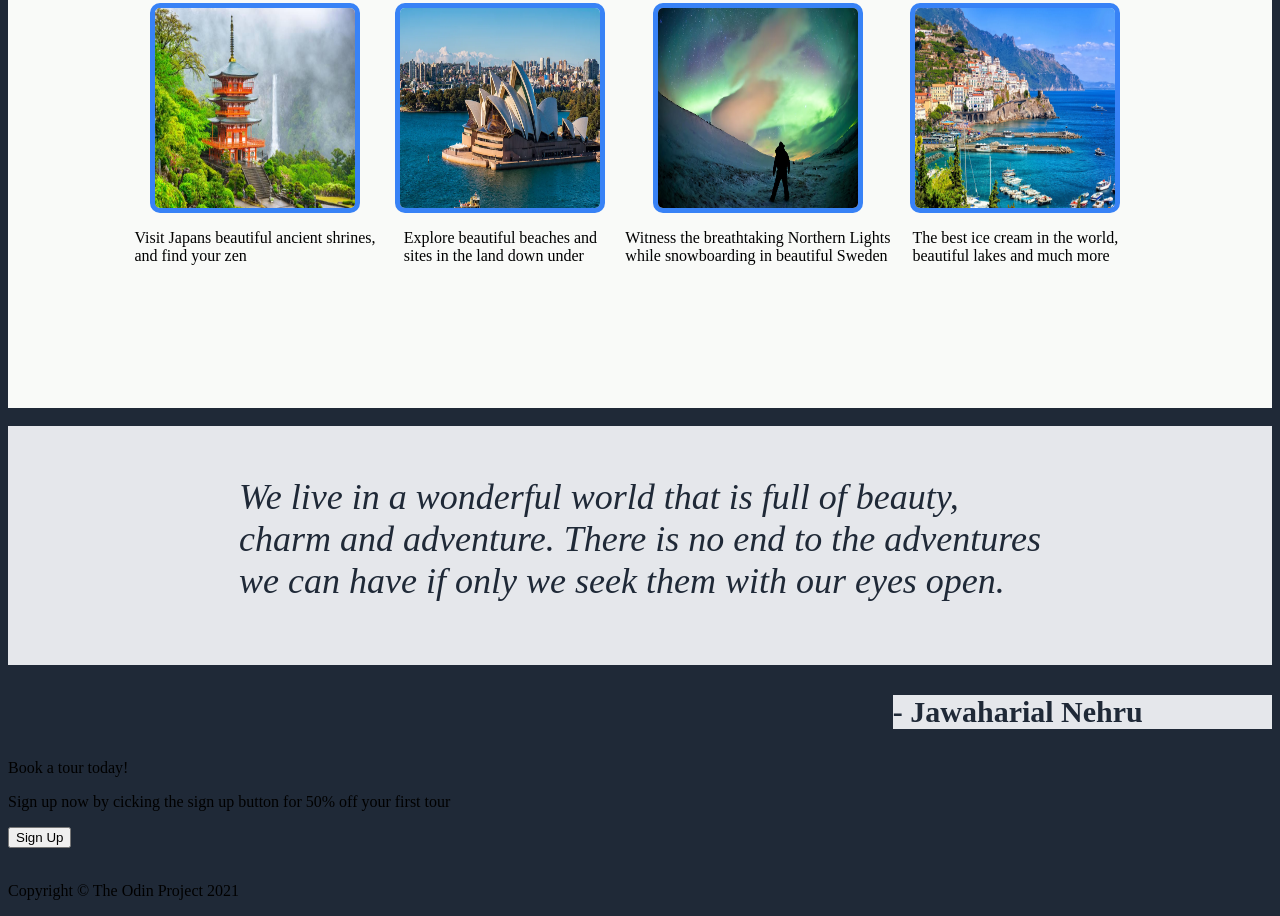
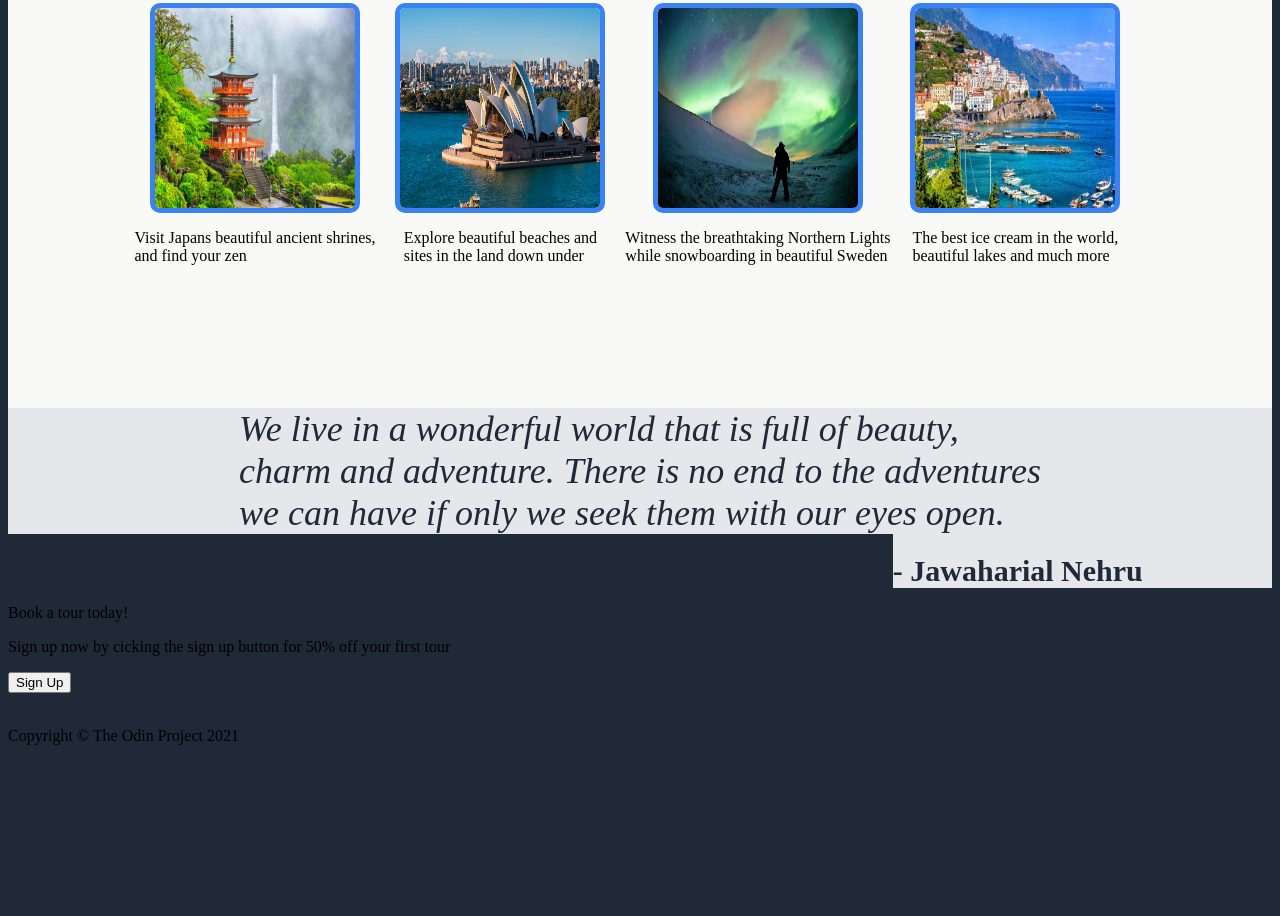
Before and after one commit to amybuc13/Landingpage, a plain HTML site: page index.html in a window 1280 px wide. Shown: the part 725-1641 px from the top of the page. After the commit the page ends 1486 px from the top, so only its background shows below. Drawn offline with Linux system fonts and the light colour scheme.

Commit message:
updated html and css

```diff
--- a/styles.css
+++ b/styles.css
@@ -1,5 +1,6 @@
 .body {
     font-family: system-ui, -apple-system, BlinkMacSystemFont, 'Segoe UI', Roboto, Oxygen, Ubuntu, Cantarell, 'Open Sans', 'Helvetica Neue', sans-serif;
+    margin: 0;
 }
 
 .header {
@@ -161,8 +162,7 @@
     display: flex;
     justify-content: center;
     align-items: center;
-    padding: 5%;
-    padding-top: 50px;
+    padding: 0;
     margin: 0;
 }
 
@@ -172,4 +172,7 @@
     font-weight: bold;
     font-size: 30px;
     margin-left: 70%;
+    margin-top: 0;
+    margin-bottom: 0;
+    padding-top: 20px;
 }
```
Also changed, not shown: index.html (+1 -3 lines).
